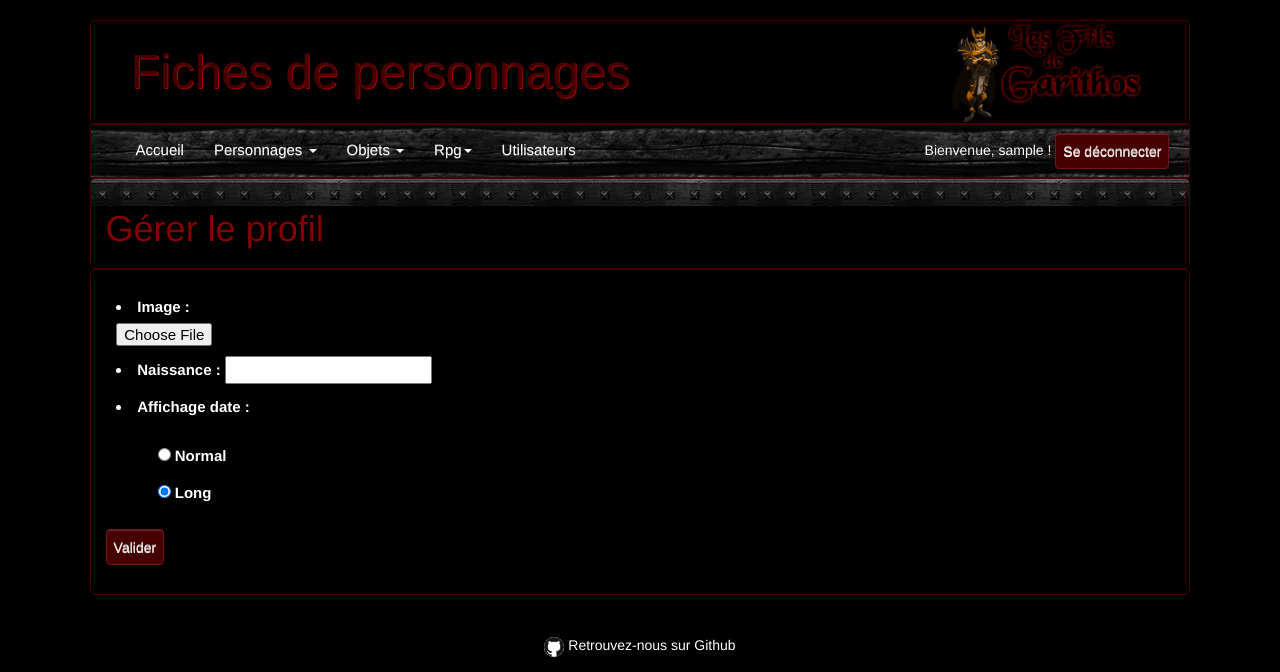
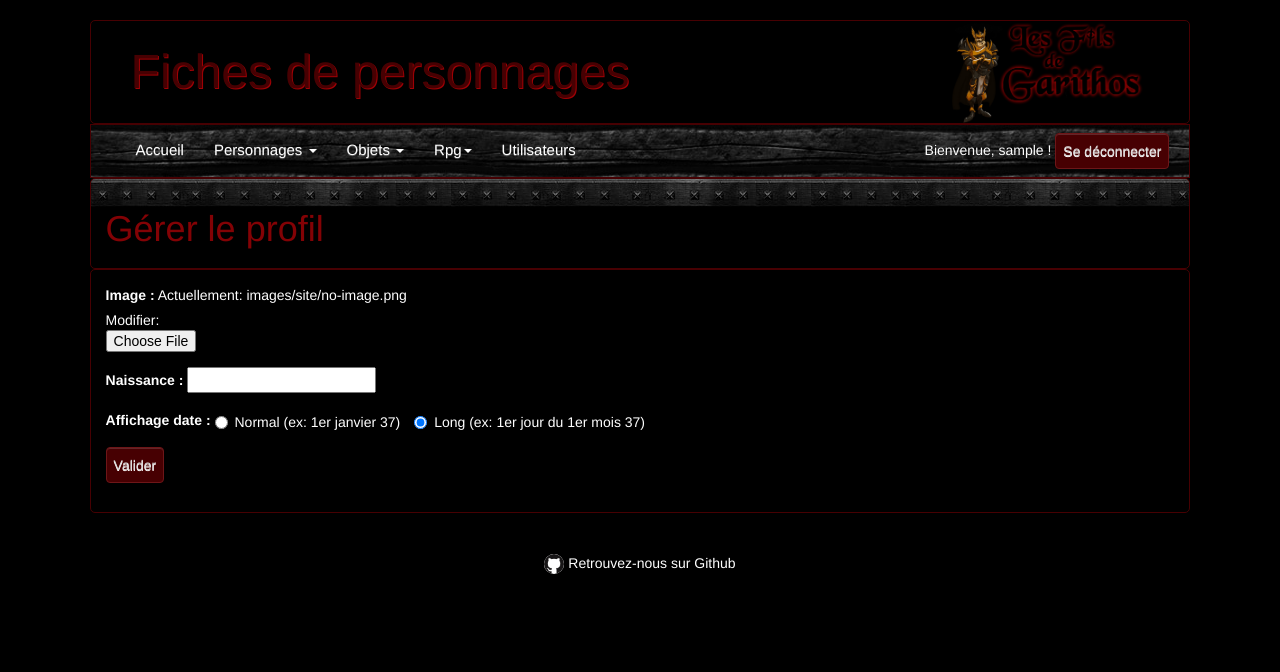
Before and after one commit to Marie-Donnie/firp, a Django app: page /utilisateurs/gestion_profil/ in a window 1280 px wide. Shown: the top 672 px of the page. Run offline with Django 3.2, Linux system fonts and the light colour scheme; the visitor is signed in with stand-in values (Sample User, id 1); parts of the project's set-up code (start-up, migrations or seed data) failed here and were passed over; some libraries are stand-ins or nearby versions.

Commit message:
Proper display of form to help people understand what they are selecting

```diff
--- a/fiches/templates/fiches/profil.html
+++ b/fiches/templates/fiches/profil.html
@@ -7,7 +7,31 @@
 
 <form enctype="multipart/form-data" action="" method="post">
   {% csrf_token %}
-  {{ form.as_ul }}
+  <div class="form-group">
+    <label for="id_image">Image&nbsp;:</label>
+    <span id="description">
+    {% if form.image.value %}
+    Actuellement: <a href="{{MEDIA_URL}}{{form.image.value|default:'site/no-image.png'}}">{{form.image.value|default:'site/no-image.png'}}</a><br>
+	<span id="description">
+	  Modifier:
+	</span>
+	{% endif %}
+      </span>
+    <input name="image" id="id_image" type="file">
+  </div>
+  <div class="form-group">
+    <label for="id_naissance">Naissance&nbsp;:</label> <input name="naissance" value="{{form.naissance.value|date:'d/m/Y'|default_if_none:'01/01/1990'}}" required="" id="id_naissance" type="text">
+  </div>
+  <div class="form-group">
+    <span id="affichage_date"><b>Affichage date&nbsp;:</b></span>
+    <label class="radio-inline" for="id_affichage_date_0">
+      <input type="radio" name="affichage_date" value="n" required="" id="id_affichage_date_0" {% if form.affichage_date.value == 'n' %} checked="checked" {% endif %}>	Normal (ex: 1er janvier 37)</label>
+    <label class="radio-inline" for="id_affichage_date_1">
+      <input type="radio" name="affichage_date" value="l" required="" id="id_affichage_date_1" {% if form.affichage_date.value == 'l' or form.affichage_date.value == None %} checked="checked" {% endif %}> Long (ex: 1er jour du 1er mois 37)</label>
+
+  </div>
+  <input name="user" value="1" id="id_user" type="hidden">
+
   <input class="btn btn-default" type="submit" value="Valider" />
 </form>
 
```
